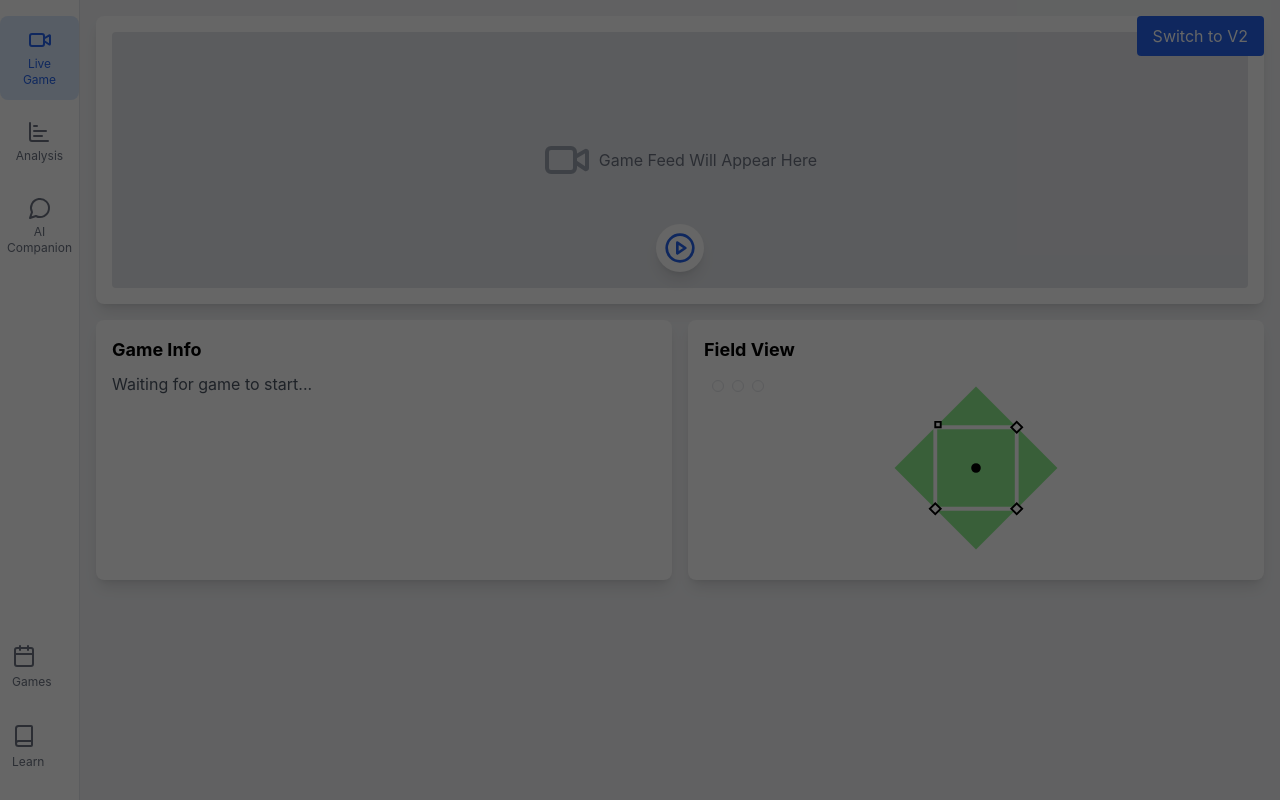
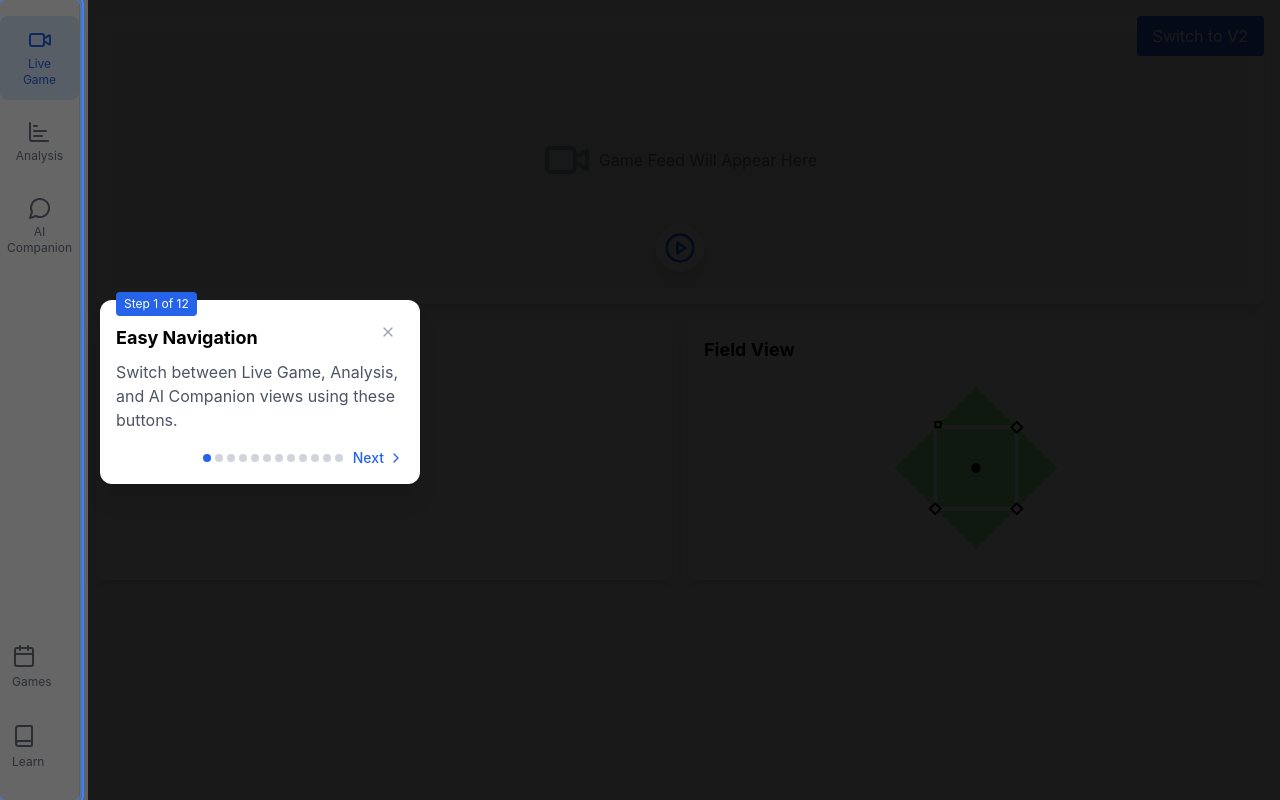
Before and after one commit to Yugal41735/baseball-project, a React (Create React App) app: page / in a window 1280 px wide. Both pictures are taken after a click on the button "Take the Tour". Built offline with nearby package versions, Linux system fonts and the light colour scheme.

Commit message:
Added tour for first version

```diff
--- a/src/components/BaseballBuddy.jsx
+++ b/src/components/BaseballBuddy.jsx
@@ -40,6 +40,7 @@ const BaseballBuddy = () => {
   const [activeView, setActiveView] = useState('game');
 
   const chatEndRef = useRef(null);
+  const [analyzingPlay, setAnalyzingPlay] = useState(null);
 
   const views = [
     {
@@ -70,8 +71,24 @@ const BaseballBuddy = () => {
   ];
 
   // Auto-scroll chat to bottom
-  const scrollToBottom = () => {
-    messagesEndRef.current?.scrollIntoView({ behavior: "smooth" });
+  // const scrollToBottom = () => {
+  //   messagesEndRef.current?.scrollIntoView({ behavior: "smooth" });
+  // };
+
+  useEffect(() => {
+    const visited = localStorage.getItem('hasVisited');
+    if (!visited) {
+      // If there's no record, show the welcome modal
+      setShowWelcome(true);
+      // Then set that they've visited, so next time we skip it
+      localStorage.setItem('hasVisited', 'true');
+    }
+    // If visited is 'true', do nothing; user won't see the welcome again
+  }, []);
+
+  const handlePlaySelect = (play) => {
+    setAnalyzingPlay(play);
+    setActiveView('analysis');  // Auto-switch to analysis view
   };
 
 
@@ -157,9 +174,9 @@ const BaseballBuddy = () => {
     setIsGameSelectorVisible(false);
   };
 
-  useEffect(() => {
-    scrollToBottom();
-  }, [messages]);
+  // useEffect(() => {
+  //   scrollToBottom();
+  // }, [messages]);
 
   // Update this useEffect in BaseballBuddy.jsx
   useEffect(() => {
@@ -291,7 +308,7 @@ const BaseballBuddy = () => {
       {/* Game Feed Section */}
       <div className="bg-white rounded-lg shadow-lg p-4">
         <div className="relative">
-          <div className="bg-gray-200 h-64 rounded flex items-center justify-center">
+          <div className="bg-gray-200 h-64 rounded flex items-center justify-center game-feed">
             <Video className="w-12 h-12 text-gray-400" />
             <span className="ml-2 text-gray-500">Game Feed Will Appear Here</span>
           </div>
@@ -343,7 +360,7 @@ const BaseballBuddy = () => {
 
       {/* Game Info & Field View */}
       <div className="grid grid-cols-2 gap-4">
-        <div className="bg-white rounded-lg shadow-lg p-4">
+        <div className="bg-white rounded-lg shadow-lg p-4 game-info">
           <h2 className="font-bold text-lg mb-2">Game Info</h2>
           {gameState ? (
             <div className="space-y-4">
@@ -353,7 +370,8 @@ const BaseballBuddy = () => {
                   {gameState.inningHalf} {gameState.inning}
                 </span>
                 <div className="mt-1 text-sm">
-                  {gameState.balls}-{gameState.strikes}, {gameState.outs} outs
+                Count: {gameState.balls}-{gameState.strikes} |
+                Outs: {gameState.outs}
                 </div>
               </div>
 
@@ -405,7 +423,7 @@ const BaseballBuddy = () => {
           )}
         </div>
 
-        <div className="bg-white rounded-lg shadow-lg p-4">
+        <div className="bg-white rounded-lg shadow-lg p-4 field-view">
           <h2 className="font-bold text-lg mb-2">Field View</h2>
           <BaseballField baseRunners={gameState?.baseRunners || []} />
         </div>
@@ -416,21 +434,40 @@ const BaseballBuddy = () => {
   const renderAnalysisView = () => (
     <div className="space-y-4">
       <div className="grid grid-cols-2 gap-4">
-        <PitchDisplay lastPitch={gameState?.lastPitch} gameState={gameState} />
+        <div className='pitch-display'>
+          <PitchDisplay lastPitch={gameState?.lastPitch} gameState={gameState} highlightedPlay={analyzingPlay} />
+        </div>
         <GameStats gameState={gameState} />
         <PitchSequence gameState={gameState} />
-        <AnalyticsPanel
-          gameData={gameAnalytics}
-          gameStatus={gameState?.status || 'Preview'}
-        />
+        <div className='analytics-panel'>
+          <AnalyticsPanel
+            gameData={gameAnalytics}
+            gameStatus={gameState?.status || 'Preview'}
+          />
+        </div>
       </div>
+
+      {analyzingPlay && (
+      <div className="bg-blue-50 p-4 rounded-lg border border-blue-200">
+        <h3 className="font-bold mb-2">Analyzing Play:</h3>
+        <p>{analyzingPlay.description}</p>
+        <div className="mt-2 flex gap-2">
+          <button
+            className="text-sm text-blue-600"
+            onClick={() => setActiveView('companion')}
+          >
+            View Commentary
+          </button>
+        </div>
+      </div>
+      )}
     </div>
   );
 
   const renderCompanionView = () => (
     <div className="space-y-4">
       {/* AI Commentary Section */}
-      <div className="bg-white rounded-lg shadow-lg p-4">
+      <div className="bg-white rounded-lg shadow-lg p-4 ai-commentary">
         <h2 className="font-bold text-lg mb-4">AI Commentary</h2>
         <div className="flex-1 border rounded-lg p-4 bg-gray-50 overflow-y-auto h-[300px]">
           {messages.map((message, index) => (
@@ -443,6 +480,14 @@ const BaseballBuddy = () => {
                   : 'bg-blue-100 text-gray-800'
               }`}>
                 <p>{message.content}</p>
+                {message.play && (  // Add this condition
+                  <button
+                    className="text-xs text-blue-600 mt-1"
+                    onClick={() => handlePlaySelect(message.play)}
+                  >
+                    View Analysis
+                  </button>
+                )}
                 <div className={`text-xs mt-1 ${
                   message.type === 'user' ? 'text-blue-100' : 'text-gray-500'
                 }`}>
@@ -456,7 +501,7 @@ const BaseballBuddy = () => {
       </div>
 
       {/* Expert Chat Section */}
-      <div className="bg-white rounded-lg shadow-lg p-4">
+      <div className="bg-white rounded-lg shadow-lg p-4 baseball-expert">
         <h2 className="font-bold text-lg mb-4">Ask Baseball Expert</h2>
         <div className="flex flex-col h-[400px]">
           <div className="flex-1 overflow-y-auto mb-4">
@@ -511,7 +556,7 @@ const BaseballBuddy = () => {
       </div>
 
       {/* Personality Mode Section */}
-      <div className="bg-white rounded-lg shadow-lg p-4">
+      <div className="bg-white rounded-lg shadow-lg p-4 personality-modes">
         <h2 className="font-bold text-lg mb-4">Commentary Style</h2>
         <div className="flex flex-col space-y-2">
           {personalityModes.map(mode => (
@@ -889,14 +934,16 @@ const BaseballBuddy = () => {
       <GuidedTour
         isVisible={showTour}
         onClose={() => setShowTour(false)}
+        onViewChange={(view) => setActiveView(view)}
       />
       <div className="flex h-screen bg-gray-100">
         {/* Sidebar Navigation */}
-        <div className="w-20 bg-white border-r flex flex-col items-center py-4">
+        <div className="w-20 bg-white border-r flex flex-col items-center py-4 nav-selector">
           {views.map(view => (
             <button
               key={view.id}
               onClick={() => setActiveView(view.id)}
+              data-view={view.id}
               className={`p-3 rounded-lg mb-2 flex flex-col items-center ${
                 activeView === view.id
                   ? 'bg-blue-100 text-blue-600'
@@ -909,7 +956,7 @@ const BaseballBuddy = () => {
           ))}
 
           {/* Game Controls */}
-          <div className="mt-auto space-y-2">
+          <div className="mt-auto space-y-2 game-controls">
             <button
               className="p-3 rounded-lg text-gray-500 hover:bg-gray-100"
               onClick={() => setIsGameSelectorVisible(true)}
--- a/src/components/GuidedTour.jsx
+++ b/src/components/GuidedTour.jsx
@@ -3,78 +3,173 @@ import { X, ChevronRight, ChevronLeft } from 'lucide-react';
 
 const TOUR_STEPS = [
     {
+      target: '.nav-selector',  // For the sidebar navigation
+      title: 'Easy Navigation',
+      content: 'Switch between Live Game, Analysis, and AI Companion views using these buttons.',
+      position: 'right',
+      view: 'game'
+    },
+    {
+      target: '.game-controls',  // For the Games and Learn buttons
+      title: 'Game Controls',
+      content: 'Select different games or access the Learning Mode to understand baseball better.',
+      position: 'right',
+      view: 'game'
+    },
+    // Live Game View
+    {
       target: '.game-feed',
       title: 'Live Game Feed',
-    content: 'Watch the game unfold with live updates or historical playback.',
-    position: 'bottom'
+      content: 'Watch the game unfold with real-time updates and controls for playback.',
+      position: 'bottom',
+      view: 'game'
+    },
+    {
+      target: '.game-info',
+      title: 'Current Game Status',
+      content: 'See the current score, inning, and game situation at a glance.',
+      position: 'right',
+      view: 'game'
+    },
+    {
+      target: '.field-view',
+      title: 'Field View',
+      content: 'View live base runners and field positions in real-time.',
+      position: 'left',
+      view: 'game'
+    },
+    // Analysis View
+    {
+        target: '[data-view="analysis"]', // Add this attribute to the Analysis tab button
+        title: 'Detailed Analysis',
+        content: "Now let's check out the detailed game analysis. Click here or I'll guide you.",
+        position: 'right',
+        view: 'analysis',
+        isTransition: true
+    },
+    {
+      target: '.pitch-display',
+      title: 'Pitch Analysis',
+      content: 'Track pitch locations, types, and outcomes with detailed visualizations.',
+      position: 'right',
+      view: 'analysis'
+    },
+    {
+      target: '.analytics-panel',
+      title: 'Game Analytics',
+      content: 'Deep dive into game statistics, win probability, and team comparisons.',
+      position: 'left',
+      view: 'analysis'
+    },
+    {
+        target: '[data-view="companion"]', // Add this attribute to the Companion tab button
+        title: 'AI Features',
+        content: "Finally, let's explore the AI companion features!",
+        position: 'right',
+        view: 'companion',
+        isTransition: true
+    },
+    // AI Companion View
+    {
+      target: '.ai-commentary',
+      title: 'Live Commentary',
+      content: 'Get real-time AI commentary about the game as it happens.',
+      position: 'left',
+      view: 'companion'
     },
     {
       target: '.personality-modes',
-    title: 'Customize Your Experience',
-    content: 'Choose how baseball is explained—Casual, Stats Nerd, or History Buff!',
-    position: 'left'
-  },
-  {
-    target: '.ai-commentary',
-    title: 'AI Commentary',
-    content: 'Real-time insights and commentary about the game as it happens.',
-    position: 'left'
+      title: 'Commentary Style',
+      content: 'Choose your preferred commentary style - from casual fan to stats expert.',
+      position: 'left',
+      view: 'companion'
     },
     {
       target: '.baseball-expert',
       title: 'Ask the Expert',
-    content: 'Have questions? Our AI Baseball Expert is here to help!',
-    position: 'left'
-  },
-  {
-    target: '.field-view',
-    title: 'Interactive Field View',
-    content: 'See live base runners and field positions updated in real time.',
-    position: 'top'
+      content: 'Have questions? Chat with our AI Baseball Expert about anything in the game!',
+      position: 'left',
+      view: 'companion'
     }
   ];
 
 const TOOLTIP_WIDTH = 320;
 
-const GuidedTour = ({ isVisible, onClose }) => {
+
+
+const GuidedTour = ({ isVisible, onClose, onViewChange }) => {
   const [currentStep, setCurrentStep] = useState(0);
   const [targetElement, setTargetElement] = useState(null);
 
-  // 1) When step changes (or isVisible toggles), we:
-  //    a) Scroll to the element
-  //    b) After a short delay, measure again
+
+
   useEffect(() => {
     if (isVisible && TOUR_STEPS[currentStep]) {
-      // Step a) Scroll to the element immediately
-      const element = document.querySelector(TOUR_STEPS[currentStep].target);
-      if (!element) {
-        setTargetElement(null);
-        return;
+      const step = TOUR_STEPS[currentStep];
+
+      // Change view if needed
+      if (step.view && onViewChange) {
+        onViewChange(step.view);
       }
-      scrollToElement(element);
 
-      // Step b) Wait ~400ms so scroll & layout settle, then measure
-      const measureTimer = setTimeout(() => {
-        const updatedElement = document.querySelector(
-          TOUR_STEPS[currentStep].target
-        );
-        if (updatedElement) {
-          setTargetElement(updatedElement);
+      // Add small delay for view transition before finding element
+    //   setTimeout(() => {
+    //     const element = document.querySelector(step.target);
+    //     if (element) {
+    //       setTargetElement(element);
+    //       scrollToElement(element);
+    //     }
+    //   }, step.isTransition ? 300 : 0);
+        const timer = setTimeout(() => {
+            const element = document.querySelector(step.target);
+            if (element) {
+            const needsScroll = scrollToElement(element);
+
+            // Add a delay to set target element if scrolling was needed
+            if (needsScroll) {
+                setTimeout(() => {
+                setTargetElement(element);
+                }, 500); // Wait for scroll to complete
+            } else {
+                setTargetElement(element);
             }
-      }, 400);
+            }
+        }, step.isTransition ? 300 : 0);
 
-      return () => clearTimeout(measureTimer);
+        return () => clearTimeout(timer);
     }
-  }, [isVisible, currentStep]);
+  }, [currentStep, isVisible, onViewChange]);
 
-  // 2) Lock body scroll *after* we’ve done our initial measurement
-  //    This helps avoid partial/invisible tooltip if the element is off-screen.
+  // 1) On each step (or if isVisible changes), we:
+  //    a) Try to scroll to the element
+  //    b) Then measure after a delay
+//   useEffect(() => {
+//     if (isVisible && TOUR_STEPS[currentStep]) {
+//       const element = document.querySelector(TOUR_STEPS[currentStep].target);
+//       if (!element) {
+//         setTargetElement(null);
+//         return;
+//       }
+//       scrollToElement(element);
+
+//       const measureTimer = setTimeout(() => {
+//         const updatedElement = document.querySelector(TOUR_STEPS[currentStep].target);
+//         if (updatedElement) {
+//           setTargetElement(updatedElement);
+//         }
+//       }, 400);
+
+//       return () => clearTimeout(measureTimer);
+//     }
+//   }, [isVisible, currentStep]);
+
+  // 2) Lock body scroll after we measure
   useEffect(() => {
     if (isVisible) {
-      // Slight delay so scroll can happen
       const lockTimer = setTimeout(() => {
         document.body.style.overflow = 'hidden';
       }, 600);
+
       return () => {
         clearTimeout(lockTimer);
         document.body.style.overflow = '';
@@ -98,9 +193,40 @@ const GuidedTour = ({ isVisible, onClose }) => {
     }
   };
 
+//   const scrollToElement = (element) => {
+//     if (!element) return;
+
+//     const rect = element.getBoundingClientRect();
+//     const viewportHeight = window.innerHeight;
+//     const elementHeight = rect.height;
+//     const elementTop = rect.top;
+//     const elementBottom = rect.bottom;
+
+//     // Check if element is fully in view
+//     const isInView = (
+//       elementTop >= 0 &&
+//       elementBottom <= viewportHeight
+//     );
+
+//     if (!isInView) {
+//       // Calculate position to scroll to
+//       // This will center the element in the viewport
+//       const scrollPosition = window.pageYOffset + rect.top - (viewportHeight / 2) + (elementHeight / 2);
+
+//       window.scrollTo({
+//         top: scrollPosition,
+//         behavior: 'smooth'
+//       });
+
+//       // Return true if scroll was needed
+//       return true;
+//     }
+//     return false;
+//   };
+
   const scrollToElement = (element) => {
     const rect = element.getBoundingClientRect();
-    const offset = 100; // so we scroll slightly above it
+    const offset = 100; // scroll offset from top
     const scrollPos = window.scrollY + rect.top - offset;
     window.scrollTo({
       top: scrollPos < 0 ? 0 : scrollPos,
@@ -108,15 +234,20 @@ const GuidedTour = ({ isVisible, onClose }) => {
     });
   };
 
+
+
+  const step = TOUR_STEPS[currentStep];
+  const stepLabel = `Step ${currentStep + 1} of ${TOUR_STEPS.length}`;
+
   const getPositionStyles = () => {
     if (!targetElement) return {};
-    const step = TOUR_STEPS[currentStep];
+
     const rect = targetElement.getBoundingClientRect();
-
     const windowWidth = window.innerWidth;
     const windowHeight = window.innerHeight;
-    let top = 0;
-    let left = 0;
+
+    let top;
+    let left;
 
     switch (step.position) {
       case 'bottom':
@@ -124,7 +255,7 @@ const GuidedTour = ({ isVisible, onClose }) => {
         left = rect.left + rect.width / 2 - TOOLTIP_WIDTH / 2;
         break;
       case 'top':
-        top = rect.top - 180; // approx tooltip height
+        top = rect.top - 180; // approx. tooltip height
         left = rect.left + rect.width / 2 - TOOLTIP_WIDTH / 2;
         break;
       case 'left':
@@ -136,36 +267,36 @@ const GuidedTour = ({ isVisible, onClose }) => {
         left = rect.right + 20;
         break;
       default:
+        // fallback
         top = rect.bottom + 20;
         left = rect.left + rect.width / 2 - TOOLTIP_WIDTH / 2;
         break;
     }
 
-    // Keep tooltip in viewport if possible
+    // ensure tooltip is in viewport
     if (left < 20) left = 20;
     if (left + TOOLTIP_WIDTH > windowWidth - 20) {
       left = windowWidth - TOOLTIP_WIDTH - 20;
     }
     if (top < 20) top = 20;
-    if (top > windowHeight - 180) top = windowHeight - 180;
+    if (top > windowHeight - 180) {
+      top = windowHeight - 180;
+    }
 
-    // Add the current page scroll offsets
     return {
       top: `${top + window.scrollY}px`,
       left: `${left + window.scrollX}px`
     };
   };
 
-  const stepLabel = `Step ${currentStep + 1} of ${TOUR_STEPS.length}`;
-
   return (
     <div className="fixed inset-0 z-50 pointer-events-none">
-      {/* Dark overlay behind everything */}
-      <div className="absolute inset-0 bg-black/60 pointer-events-auto" />
+      {/* Background dim */}
+      <div className="absolute inset-0 bg-black bg-opacity-60 pointer-events-auto" />
 
       {targetElement && (
         <>
-          {/* Spotlight effect (large box shadow) */}
+          {/* Spotlight */}
           <div
             className="absolute pointer-events-none transition-all duration-300 ease-in-out"
             style={{
@@ -197,11 +328,9 @@ const GuidedTour = ({ isVisible, onClose }) => {
             style={getPositionStyles()}
           >
             <div className="relative mb-2">
-              {/* Step indicator */}
               <span className="bg-blue-600 text-white text-xs px-2 py-1 rounded absolute -top-6 left-0">
                 {stepLabel}
               </span>
-              {/* Close button */}
               <button
                 onClick={onClose}
                 className="absolute right-2 top-2 text-gray-400 hover:text-gray-600"
@@ -210,11 +339,9 @@ const GuidedTour = ({ isVisible, onClose }) => {
               </button>
             </div>
 
-            {/* Title & Content */}
-            <h3 className="font-bold text-lg mb-2">{TOUR_STEPS[currentStep].title}</h3>
-            <p className="text-gray-600 mb-4">{TOUR_STEPS[currentStep].content}</p>
+            <h3 className="font-bold text-lg mb-2">{step.title}</h3>
+            <p className="text-gray-600 mb-4">{step.content}</p>
 
-            {/* Navigation */}
             <div className="flex justify-between items-center">
               <button
                 onClick={handlePrev}
@@ -227,11 +354,11 @@ const GuidedTour = ({ isVisible, onClose }) => {
               </button>
 
               <div className="flex space-x-1">
-                {TOUR_STEPS.map((_, index) => (
+                {TOUR_STEPS.map((_, i) => (
                   <div
-                    key={index}
+                    key={i}
                     className={`w-2 h-2 rounded-full ${
-                      index === currentStep ? 'bg-blue-600' : 'bg-gray-300'
+                      i === currentStep ? 'bg-blue-600' : 'bg-gray-300'
                     }`}
                   />
                 ))}
```
Also changed, not shown: src/components/WelcomeModal.jsx (+11 -3 lines). Lines whose indentation alone changed are shown as unchanged.
